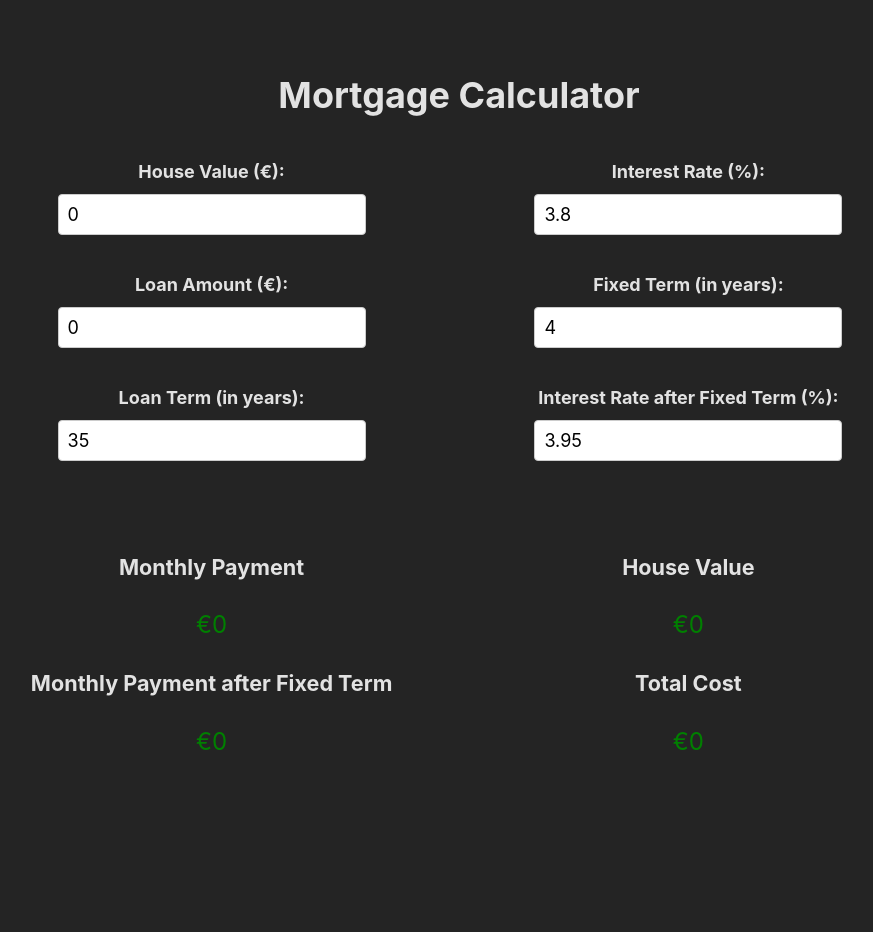
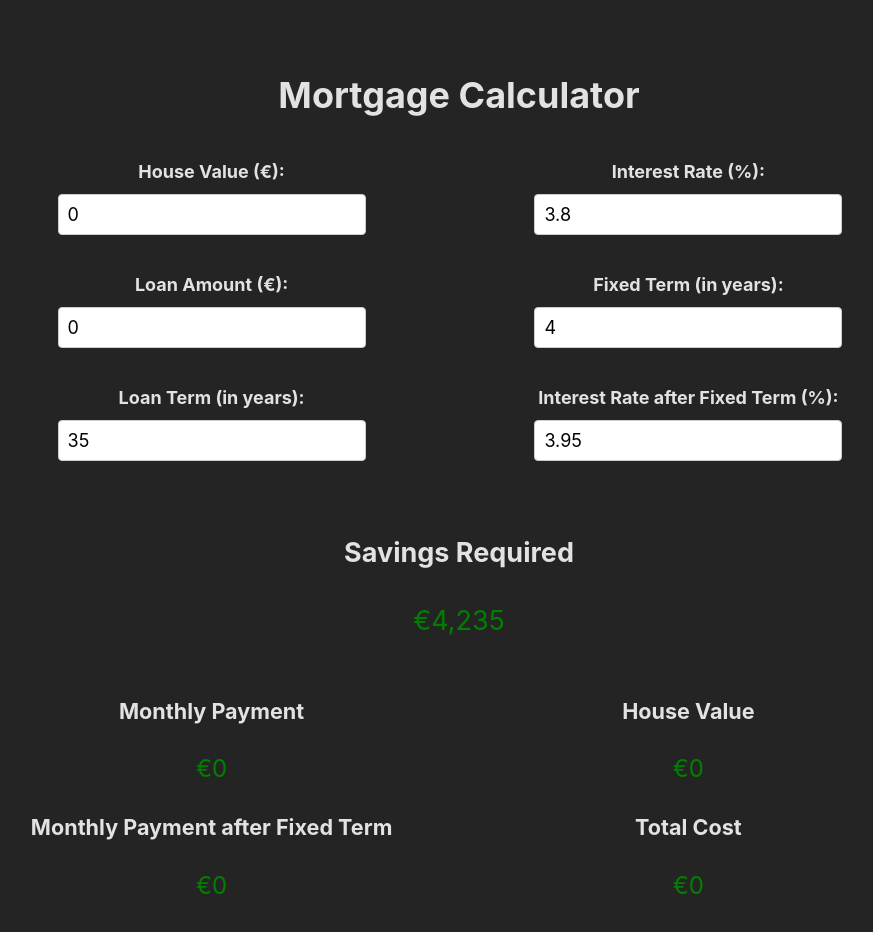
Before and after one commit to UniqueClone/mortgage-calculator, a React (Vite) app: page / in a window 1280 px wide. Shown: the top 932 px of the page, without its empty margins (181-1054 px from the left). Before the commit the page ends 864 px from the top, so only its background shows below. Built offline with nearby package versions, Linux system fonts and the light colour scheme.

Commit message:
Adding required savings.

```diff
--- /dev/null
+++ b/src/components/MortgageCalculator/MortgageCalculator.mapper.ts
@@ -0,0 +1,13 @@
+export interface MortgageFees {
+    deposit: number;
+    valuationFee: number;
+    surveyFee: number;
+    legalFee: number;
+    stampDuty: number;
+    searchFee: number;
+}
+
+
+export const savingsRequired = (fees: MortgageFees) => {
+    return fees.deposit + fees.valuationFee + fees.surveyFee + fees.legalFee + fees.stampDuty + fees.searchFee;
+};
--- a/src/components/MortgageCalculator/MortgageCalculator.tsx
+++ b/src/components/MortgageCalculator/MortgageCalculator.tsx
@@ -1,5 +1,6 @@
 import { useState } from "react";
 import "./MortgageCalculator.css";
+import { savingsRequired } from "./MortgageCalculator.mapper";
 
 const formatter = new Intl.NumberFormat("en-IE", {
     style: "currency",
@@ -135,6 +136,27 @@ function MortgageCalculator(): JSX.Element {
                     </label>
                 </div>
             </form>
+
+            <h2 style={{ fontSize: "1.5rem" }}>
+                Savings Required
+            </h2>
+            <p
+                style={{
+                    color: "green",
+                    fontSize: "1.5rem",
+                }}
+            >
+                {formatter.format(
+                    savingsRequired({
+                        deposit: houseValue * 0.1,
+                        valuationFee: 185,
+                        surveyFee: 500,
+                        legalFee: 3300,
+                        stampDuty: houseValue * 0.01,
+                        searchFee: 250,
+                    })
+                )}
+            </p>
 
             <div className="columns">
                 <div className="column column-1">
```
Also changed, not shown: 1 other file (tests, documents, lock files or other folders).
